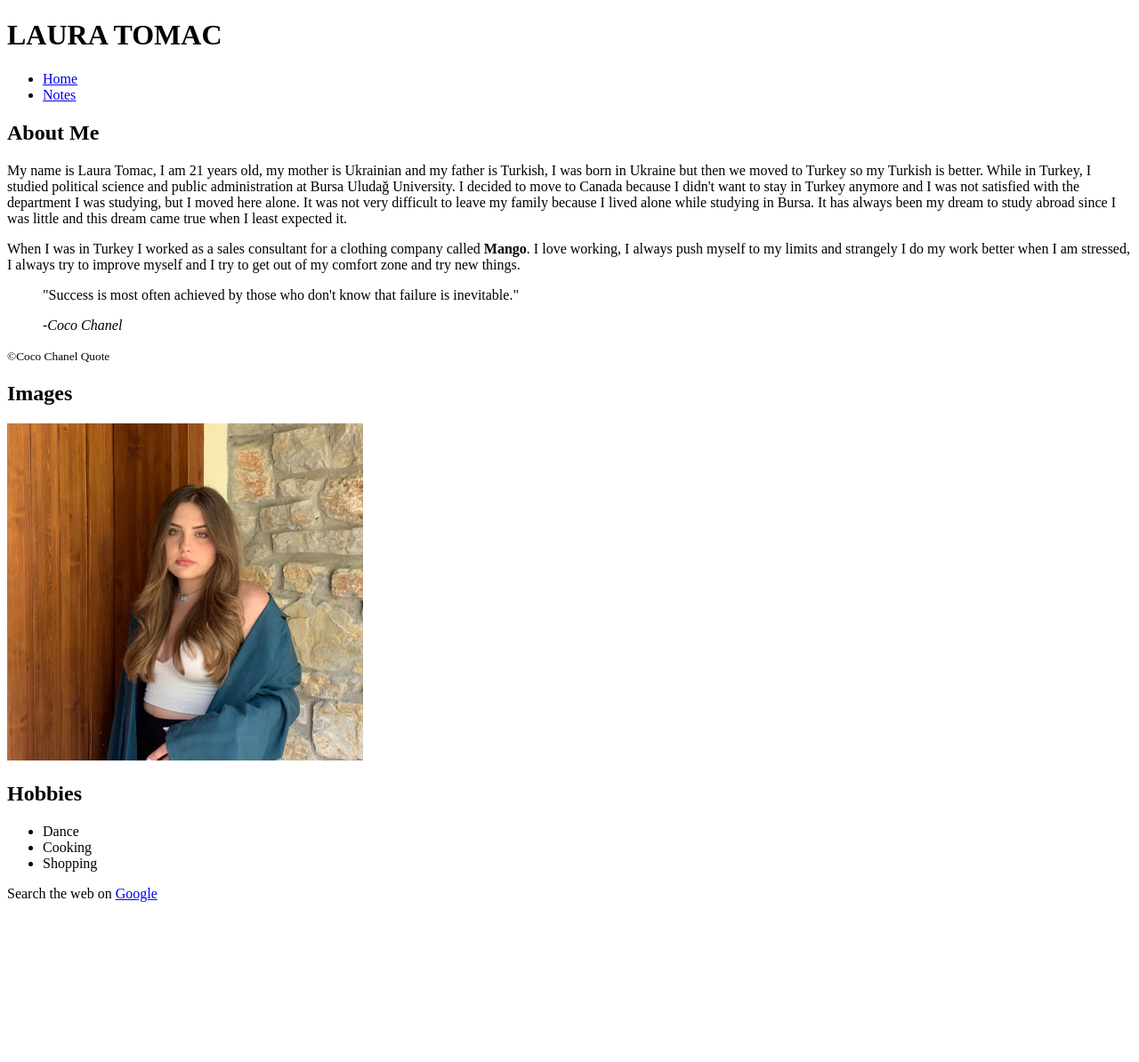
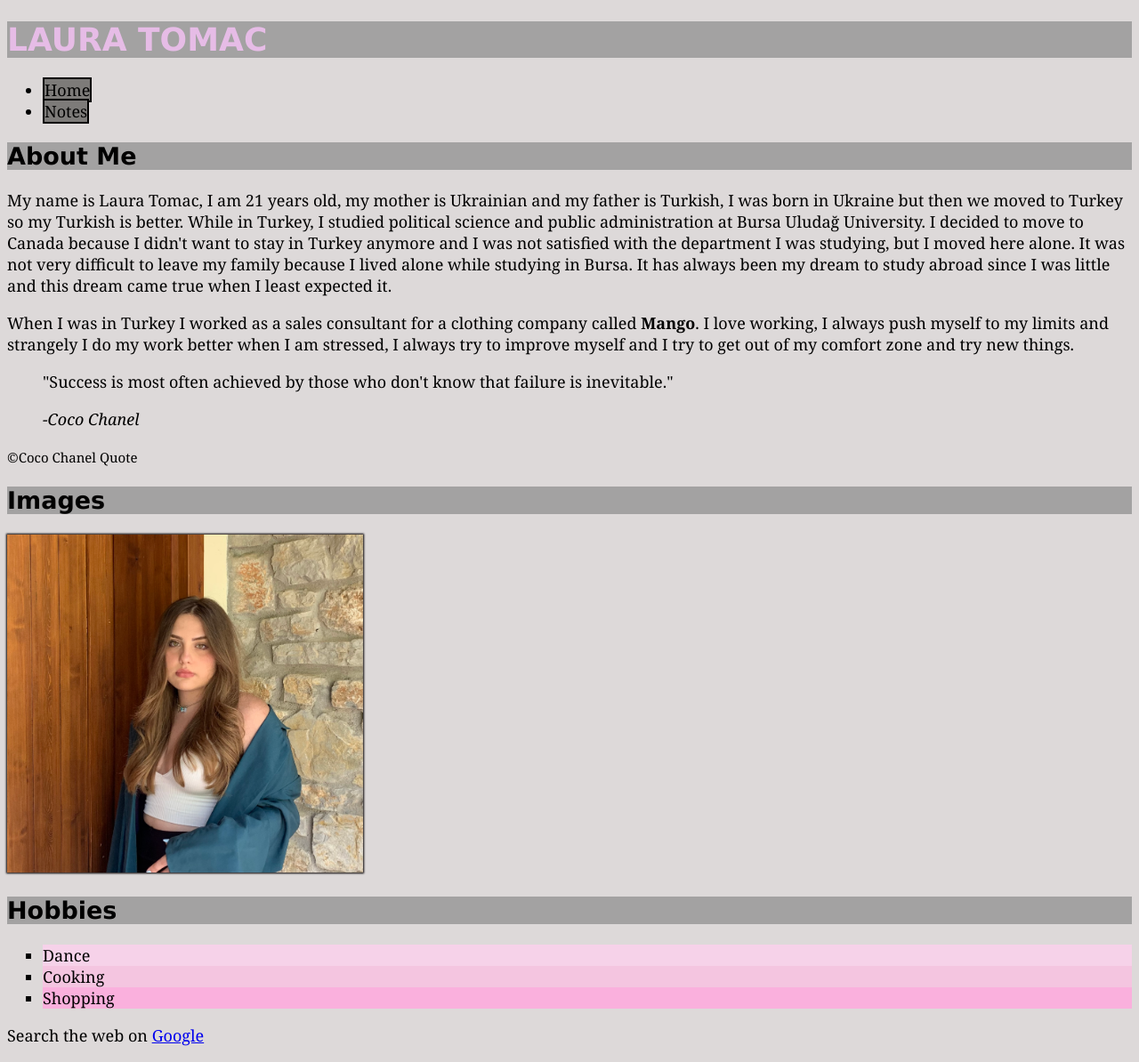
Before and after one commit to toma0090/toma0090.github.io, a plain HTML site: page html-assignment/index.html in a window 1280 px wide. Shown: the whole page at 89% size. Before the commit the page ends 1030 px from the top, so only its background shows below. Drawn offline with Linux system fonts and the light colour scheme.

Commit message:
html-assignment3

```diff
--- /dev/null
+++ b/html-assignment/css/main.css
@@ -0,0 +1,53 @@
+/* Selectors */
+
+
+body {
+    background-color: rgb(221, 217, 217);
+    font-family:Georgia, 'Times New Roman', Times, serif;
+    font-size: 18px;
+}
+
+
+/* Targeting multiple elements */
+h1, h2 {
+    font-family: Verdana, Geneva, Tahoma, sans-serif;
+    background-color: rgb(163, 162, 162);
+}
+
+/* . Class selector */
+.site-title  {
+    color: rgb(230, 188, 230);
+
+}
+
+/* # ID selector */
+#my-image {
+   box-shadow: 0 0 2px 1px rgb(6, 0, 0);
+}
+
+
+/* :nth-child() */
+.hobby-list {
+    list-style-type: square;
+  }
+
+
+  .hobby-list li:nth-child(1) {
+    background-color: #f6d2e9;
+  }
+
+  .hobby-list li:nth-child(2) {
+    background-color: #f4c5e0;
+  }
+
+  .hobby-list li:nth-child(3) {
+    background-color: #fab0dd;
+  }
+
+  /* Change link styling */
+header a {
+    color: #000;
+    text-decoration: none;
+    background-color: rgb(125, 123, 121);
+    border: 2px solid #000;
+    }
--- a/html-assignment/index.html
+++ b/html-assignment/index.html
@@ -5,12 +5,13 @@
     <meta http-equiv="X-UA-Compatible" content="IE=edge">
     <meta name="viewport" content="width=device-width, initial-scale=1.0">
     <title>HTML Assignment</title>
+    <link rel="stylesheet" type="text/css" href="css/main.css">
 </head>
 <body>
 
 
 <header>
-<h1>LAURA TOMAC</h1>
+<h1 class="site-title">LAURA TOMAC</h1>
 </header>
 <header>
 
@@ -47,17 +48,17 @@
 
       <h2>Images</h2>
 
-    <img src="ımages/laura.jpeg" alt="Picture of me " width="400">
+    <img id="my-image" src="ımages/laura.jpeg" alt="My Image" width="400">
 
 
 
-<h2>Hobbies</h2>
 
-<ul>
+
+<h2 class=>Hobbies</h2>
+
+<ul class="hobby-list">
 
 <li>Dance</li>
-
-
 <li>Cooking</li>
 
 <li>Shopping</li>
```
Also changed, not shown: html-assignment/notes.html (+10 -12 lines), 2 other files.
